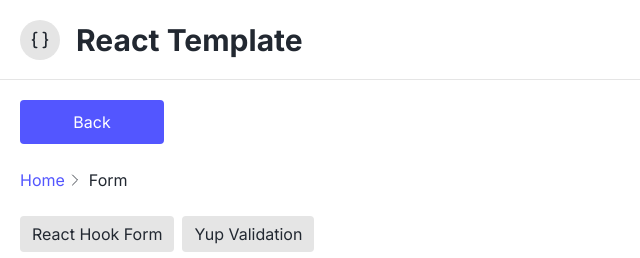
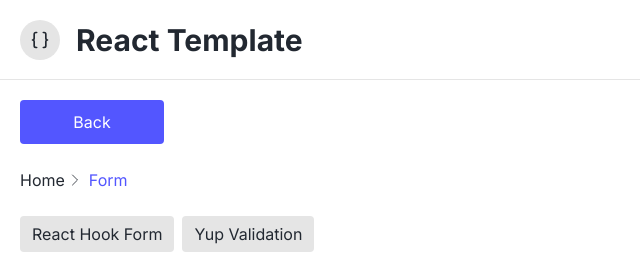
Before and after one commit to dimarogkov/react-template, a React (Create React App) app: page /react-template/form in a window 1280 px wide. Shown: the top 258 px of the page, without its empty margins (0-640 px from the left). Built offline with nearby package versions, Linux system fonts and the light colour scheme.

Commit message:
fix Breadcrumbs active item color

```diff
--- a/src/components/elements/Breadcrumbs.tsx
+++ b/src/components/elements/Breadcrumbs.tsx
@@ -20,12 +20,12 @@ export const Breadcrumbs: React.FC<Props> = ({ className = '' }) => {
                     <li key={id}>
                         {links.length - 1 !== index ? (
                             <Link to={href} className='flex items-center line-clamp-1 hover:underline'>
-                                <span className='line-clamp-1 text-blue'>{name}</span>
+                                <span className='line-clamp-1'>{name}</span>
 
                                 <ChevronRight className='w-5 min-w-5 h-5 stroke-1 text-black' />
                             </Link>
                         ) : (
-                            <span className='line-clamp-1'>{name}</span>
+                            <span className='line-clamp-1 text-blue'>{name}</span>
                         )}
                     </li>
                 ))}
```
